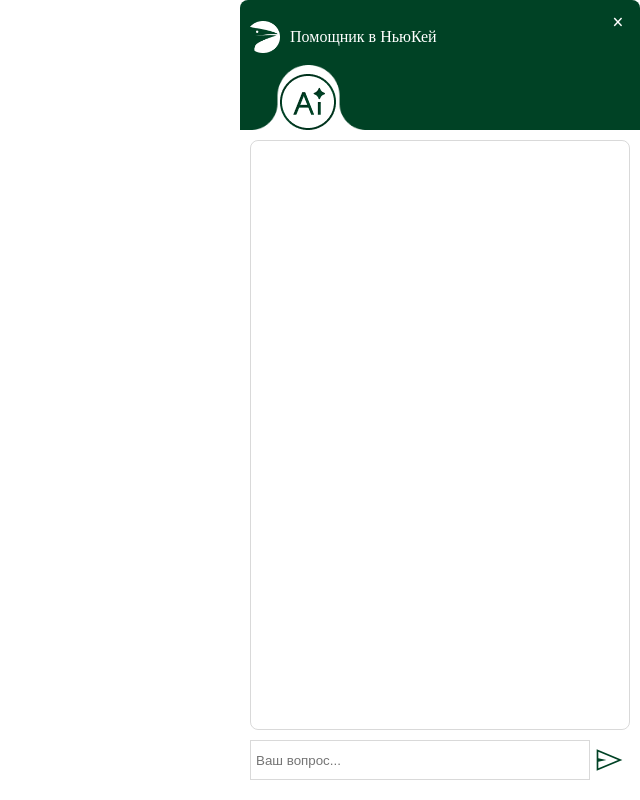
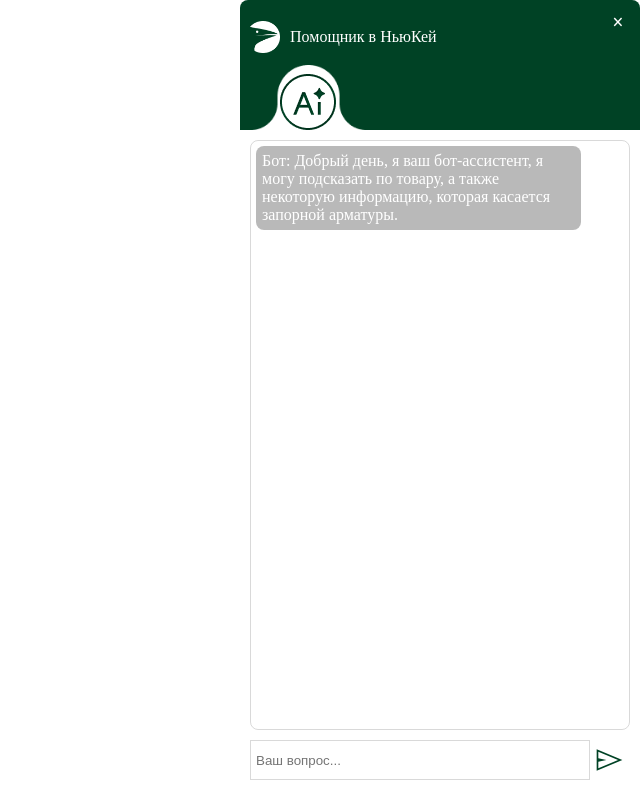
Before and after one commit to Uk1t/ai_chat, a FastAPI app: page /widget in a window 1280 px wide. Shown: the whole page, without its empty margins (640-1280 px from the left). Run offline with FastAPI, Linux system fonts and the light colour scheme.

Commit message:
html remove

```diff
--- a/templates/widget.html
+++ b/templates/widget.html
@@ -30,7 +30,8 @@
             display: flex;
             justify-content: center;
             align-items: center;
-        ">×</div>
+        ">×
+        </div>
 
         <div>
             <img src="/static/icons/ai.png" alt="ai" style="width: 56px;position: relative;z-index: 9;left: 40px;">
@@ -39,12 +40,17 @@
     </div>
 
     <div style="padding: 10px; height: 80vh; flex-direction: column; display: flex; border-radius: 8px;">
-        <div id="chat-messages" style="flex:1; overflow-y:auto; margin-bottom:10px; border-radius: 8px; padding: 5px; border: #00000026 1px solid;">
-            <div style="color: white; max-width: 85%; margin-left: 0px; margin-bottom: 5px;">Бот: Добрый день, я ваш бот-ассистент, я могу подсказать по товару, а также некоторую информацию, которая касается запорной арматуры.</div>
+        <div id="chat-messages"
+             style="flex:1; overflow-y:auto; margin-bottom:10px; border-radius: 8px; padding: 5px; border: #00000026 1px solid;">
+            <div style="color: white; max-width: 85%; margin-left: 0px; margin-bottom: 5px;" class="bot">Бот: Добрый день, я ваш
+                бот-ассистент, я могу подсказать по товару, а также некоторую информацию, которая касается запорной
+                арматуры.
+            </div>
         </div>
 
         <div style="display:flex;">
-            <input id="chat-input" type="text" placeholder="Ваш вопрос..." style="flex:1; border: #00000026 1px solid; padding: 5px;">
+            <input id="chat-input" type="text" placeholder="Ваш вопрос..."
+                   style="flex:1; border: #00000026 1px solid; padding: 5px;">
             <svg id="chat-send" xmlns="http://www.w3.org/2000/svg" width="40" height="40" viewBox="0 0 40 40"
                  fill="none" style="cursor:pointer;">
                 <path d="M6.66406 30.8332V9.1665L32.3691 19.9998L6.66406 30.8332ZM8.33073 28.3332L28.0807 19.9998L8.33073 11.6665V18.1415L16.4074 19.9998L8.33073 21.8598V28.3332Z"
@@ -53,9 +59,26 @@
         </div>
     </div>
 </div>
+<style>
+    #chat-messages {
+        div {
+            padding: 6px;
+            border-radius: 8px;
+            color: white;
+            max-width: 85%;
+            margin-bottom: 5px;
+        }
+        .user{
+            background-color: #004225;
+        }
+        .bot{
+            background-color: #8080808c;
+        }
+    }
+</style>
 
 <script>
-(function() {
+    (function () {
         const BASE_URL = "http://72.56.23.114"; // твой сервер
 
         const chat = document.getElementById("chat-messages");
@@ -72,7 +95,7 @@
         function addMessage(who, text) {
             const div = document.createElement("div");
             div.innerHTML = `<b>${who}:</b> ${text}`;
-        div.classList.add(who==="Вы" ? "user" : "bot");
+            div.classList.add(who === "Вы" ? "user" : "bot");
             chat.appendChild(div);
             chat.scrollTop = chat.scrollHeight;
         }
@@ -81,7 +104,7 @@
             try {
                 const res = await fetch(`${BASE_URL}/ai/history?user_id=${USER_ID}`);
                 const data = await res.json();
-            (data.history || []).forEach(msg => addMessage(msg.role==="user"?"Вы":"Бот", msg.content));
+                (data.history || []).forEach(msg => addMessage(msg.role === "user" ? "Вы" : "Бот", msg.content));
             } catch (e) {
                 console.error("Не удалось загрузить историю:", e);
             }
@@ -117,10 +140,12 @@
         }
 
         btn.addEventListener("click", sendMessage);
-    input.addEventListener("keydown", e => { if(e.key === "Enter") sendMessage(); });
+        input.addEventListener("keydown", e => {
+            if (e.key === "Enter") sendMessage();
+        });
 
         closeBtn.addEventListener("click", () => {
-    window.parent.postMessage({ action: "close-ai-widget" }, "*");
+            window.parent.postMessage({action: "close-ai-widget"}, "*");
         });
 
         loadHistory();
```
Lines whose indentation alone changed are shown as unchanged.
